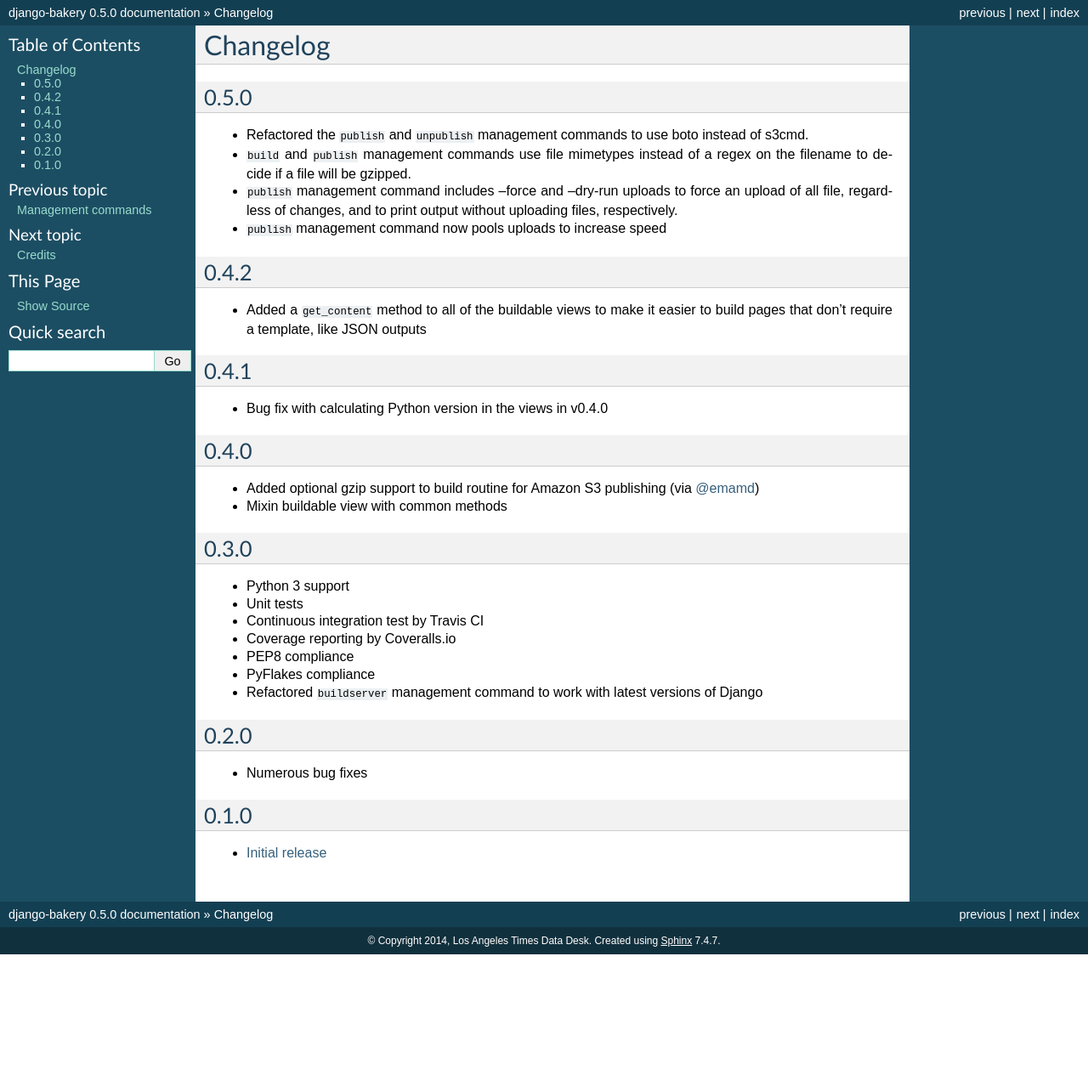
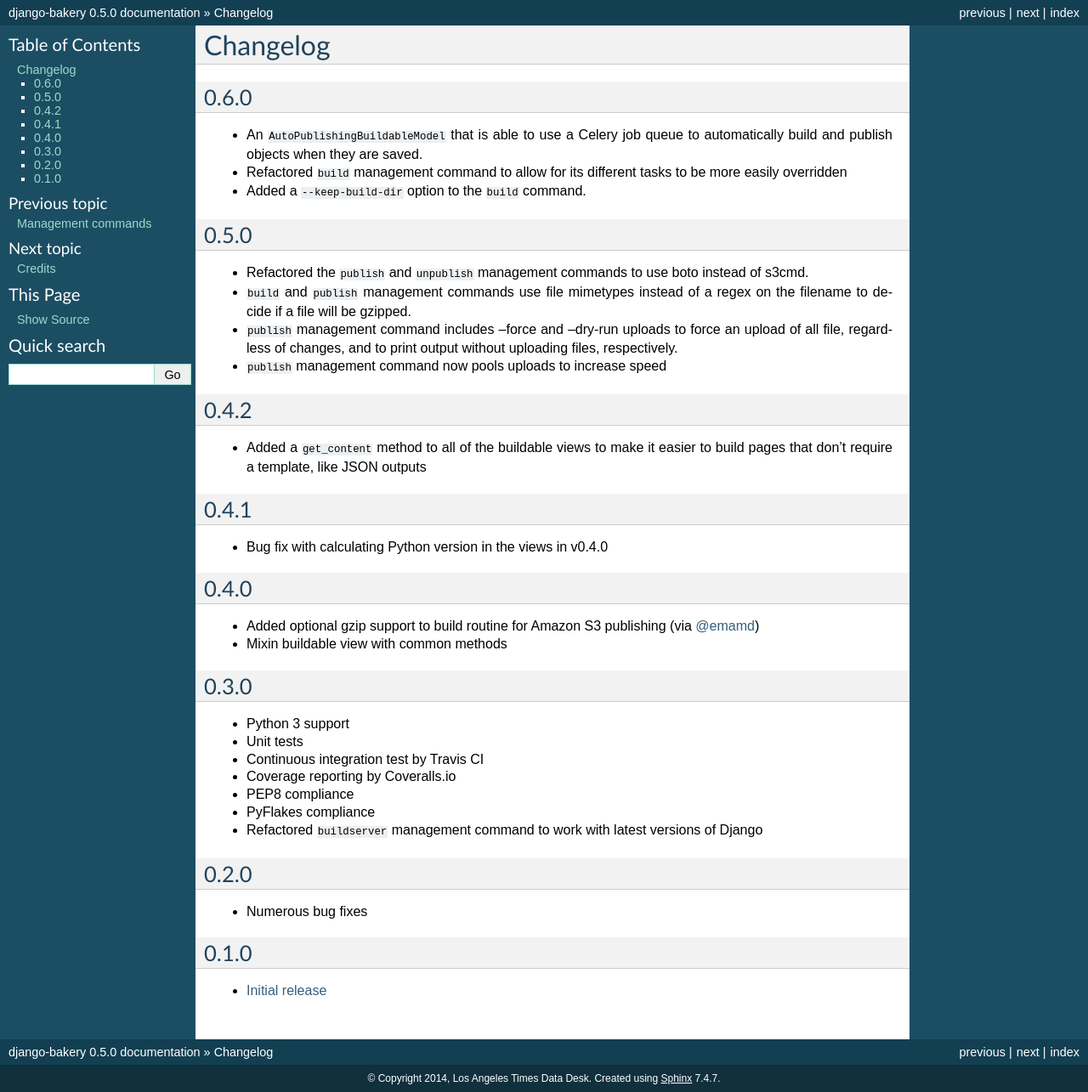
Before and after one commit to Sibizwan5/django-bakery, a Sphinx documentation site: the page built from docs/changelog.rst, in a window 1280 px wide. Shown: the whole page at 85% size. Built offline with Sphinx 7.4.7, drawn with Linux system fonts in a browser that asks for light colours; before the commit the page ends 1123 px from its top, so only the background shows below that.

Commit message:
Up to v0.6.1

```diff
--- a/docs/changelog.rst
+++ b/docs/changelog.rst
@@ -1,5 +1,12 @@
 Changelog
 =========
+
+0.6.0
+-----
+
+* An ``AutoPublishingBuildableModel`` that is able to use a Celery job queue to automatically build and publish objects when they are saved.
+* Refactored ``build`` management command to allow for its different tasks to be more easily overridden
+* Added a ``--keep-build-dir`` option to the ``build`` command.
 
 0.5.0
 -----
--- a/setup.py
+++ b/setup.py
@@ -75,7 +75,7 @@ if len(sys.argv) > 1 and sys.argv[1] == 'bdist_wininst':
 
 setup(
     name='django-bakery',
-    version='0.6.0',
+    version='0.6.1',
     description='A set of helpers for baking your Django site out as flat files',
     author='The Los Angeles Times Data Desk',
     author_email='datadesk@latimes.com',
```
Also changed, not shown: 7 other files.
